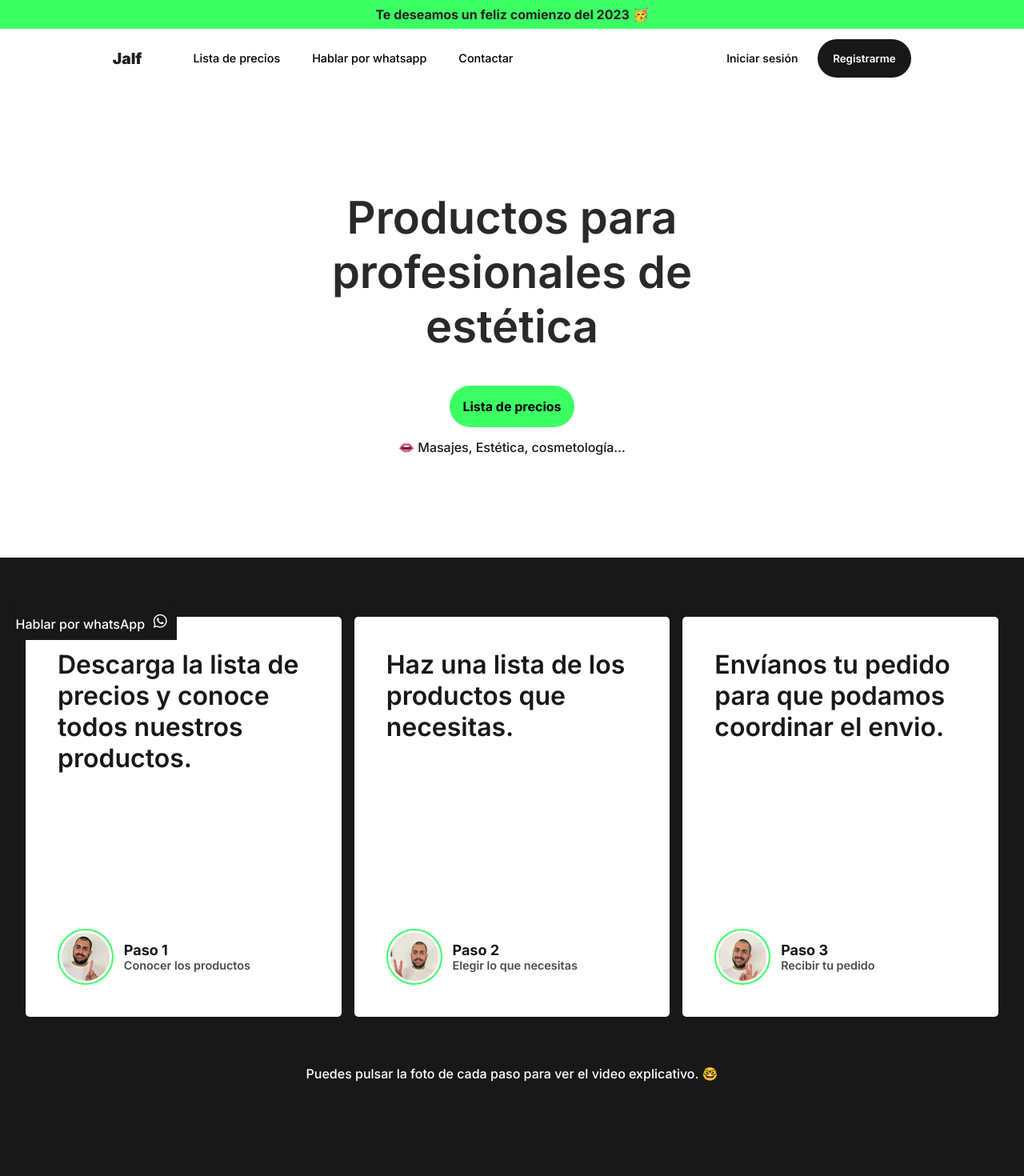
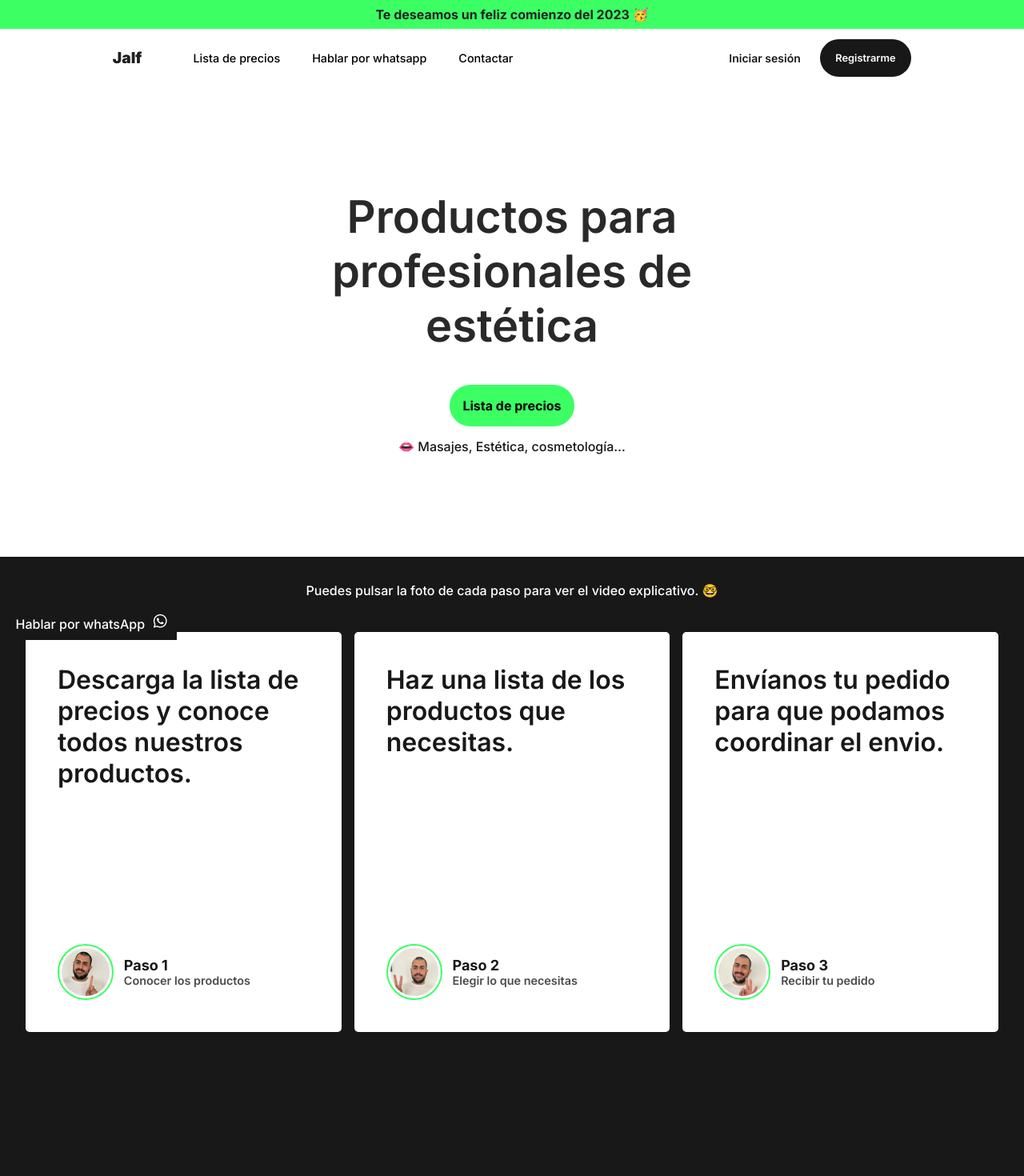
Before and after one commit to sebasc0de/jalf_landing_page, a Next.js app: page / in a window 1280 px wide. Shown: the top 1470 px of the page at 80% size. Built offline with nearby package versions, Linux system fonts and the light colour scheme.

Commit message:
Styles changes

```diff
--- a/src/components/HowItWorks.tsx
+++ b/src/components/HowItWorks.tsx
@@ -14,15 +14,15 @@ export const HowItWorks = () => {
   return (
     <section className={styles.container}>
       {UI === "story" && <Story video={videoUrl} />}
+      <span>
+        Puedes pulsar la foto de cada paso para ver el video explicativo. 🤓
+      </span>
 
       <div className={styles.wrapper}>
         {data.map((item) => (
           <StepCard Step={item} setVideoUrl={setVideoUrl} key={item.id} />
         ))}
       </div>
-      <span>
-        Puedes pulsar la foto de cada paso para ver el video explicativo. 🤓
-      </span>
     </section>
   );
 };
--- a/src/styles/_base.scss
+++ b/src/styles/_base.scss
@@ -82,7 +82,8 @@ a {
 
 // Buttons ####################################################
 button {
-  padding: 0.676rem 1rem;
+  padding: 0.8rem;
+  font-size: 0.8rem;
   border: none;
   font-weight: 600;
   background-color: $accent;
--- a/src/styles/modules/Home/HowItWorks.module.scss
+++ b/src/styles/modules/Home/HowItWorks.module.scss
@@ -1,6 +1,6 @@
 @import "../../variables";
 .container {
-  padding: 20% 5%;
+  padding: 10% 5%;
   background: $primary;
   min-height: 100vh;
   position: relative;
@@ -19,7 +19,7 @@
   display: grid;
   font-size: 1.5rem;
   gap: 1rem;
-  margin-bottom: 5%;
+  margin-top: 10%;
 }
 
 .stepCard {
--- a/src/styles/modules/Home/Testimonials.module.scss
+++ b/src/styles/modules/Home/Testimonials.module.scss
@@ -1,10 +1,13 @@
 @import "../../variables";
 .container {
+  padding: 15% 5%;
   background-color: $primary;
   display: flex;
   flex-direction: column;
   align-items: center;
   button {
+    font-size: 1rem;
+    padding: 1rem;
     margin-top: 1.5rem;
   }
   .grid {
```
